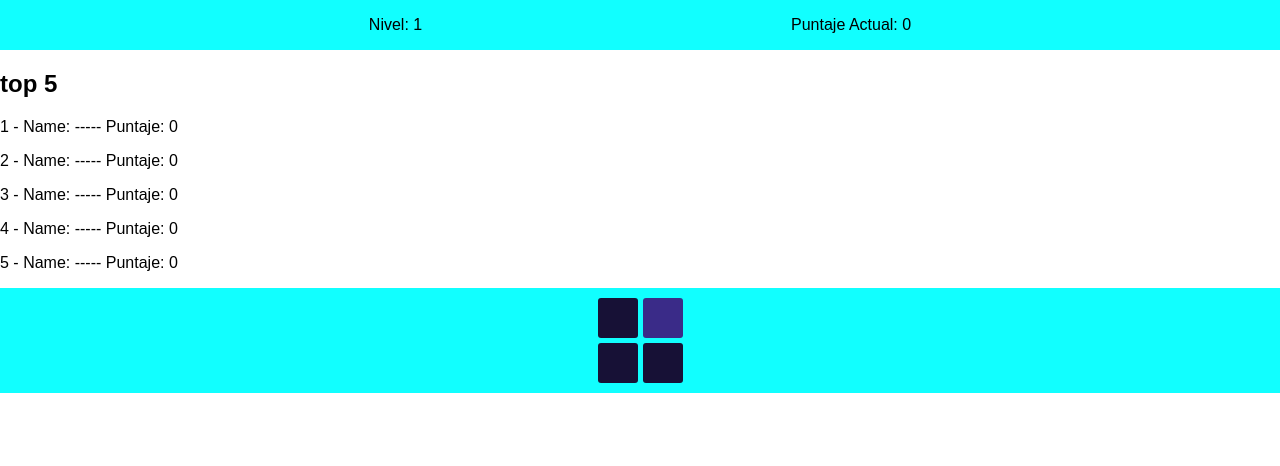
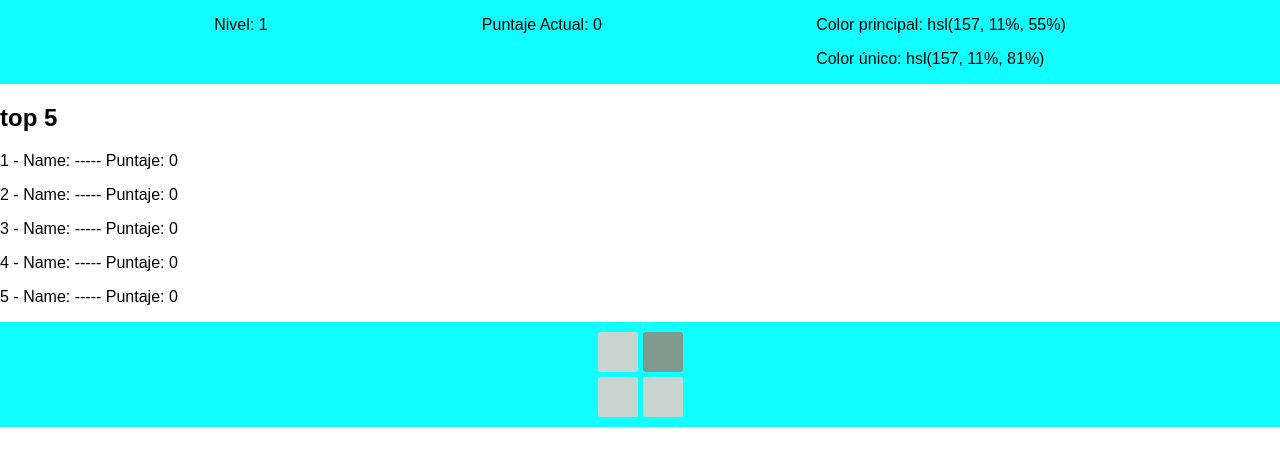
Before and after one commit to AngelVasquezNep/tyler, a React (Create React App) app: page / in a window 1280 px wide. Shown: the top 466 px of the page. Built offline with nearby package versions, Linux system fonts and the light colour scheme.

Commit message:
Semi funcional - mini test

```diff
--- a/src/App.jsx
+++ b/src/App.jsx
@@ -28,28 +28,27 @@ class App extends Component {
   }
 
   componentDidMount () {
-    console.log( JSON.parse( localStorage.getItem('top5') ) )
     this.nextLevel()
     this.setState({
       top5: JSON.parse( localStorage.getItem('top5') ) || burbuja(top5initial)
     })
   }
 
-  nextLevel = () => {
+
+  setColor = () => {
     this.setState({
       color: {
-        h: numRandom(0,359),
-        s: numRandom(10,90),
-        l: numRandom(10,90),
-        lRandom: numRandom(10,90)
+        h: numRandom(359, 0),
+        s: numRandom(90,10),
+        l: numRandom(90,10),
+        lRandom: lightnessRandom( numRandom(90,10) )
       }
     })
+  }
 
-    this.setState( (prevState, props) => {
-      return {
-        lRandom: lightnessRandom(prevState.color.l)
-      }
-    })
+  nextLevel = () => {
+
+    this.setColor()
 
     this.setState( (prevState, props) => ({
       nivel: prevState.nivel + 1
@@ -80,22 +79,36 @@ class App extends Component {
     }
   }
 
-  handleClickCloseModal = (top5) => {
+  handleClickSaveModal = (top5) => {
     this.setState({
       top5: top5,
       puntajeActual: 0,
       lose: false
     })
-    localStorage.setItem('top5', JSON.stringify(top5) )
+  }
+
+  handleClickCloseModal = () => {
+
+    this.setColor()
+
+    this.setState({
+      puntajeActual: 0,
+      lose: false
+    })
   }
 
   render() {
+    const { h, s, l, lRandom } = this.state.color
     return (
       <AppContainer>
         <div>
           <div className="Cuadrado-tablero">
             <p> Nivel: {this.state.nivel} </p>
             <p> Puntaje Actual: {this.state.puntajeActual} </p>
+            <span>
+            <p> Color principal: { `hsl(${h}, ${s}%, ${l}%)` } </p>
+            <p> Color único:  { `hsl(${h}, ${s}%, ${lRandom}%)` } </p>
+            </span>
           </div>
 
           <Top5
@@ -124,10 +137,10 @@ class App extends Component {
           <ModalContainer>
             <Modal
               botonVisible = {true}
-              // handleClick = { this.handleClickCloseModal }
+              handleClick = { this.handleClickCloseModal }
               >
               <ModalLose
-                handleClick = { this.handleClickCloseModal }
+                handleClick = { this.handleClickSaveModal }
                 puntaje = {this.state.puntajeActual}
                 top5 = { this.state.top5 }
               />
--- a/src/services/random.js
+++ b/src/services/random.js
@@ -6,9 +6,9 @@ export const colorRandom = (h, s, l) => {
 
 export const lightnessRandom = (lrandom) => {
   if(lrandom > 50) {
-    return numRandom(1, 35)
+    return numRandom(25, 1)
   }
   else {
-    return numRandom(65, 99)
+    return numRandom(99, 75)
   }
 }
```
Also changed, not shown: src/components/Cuadrados.jsx (+7 -1 lines).
